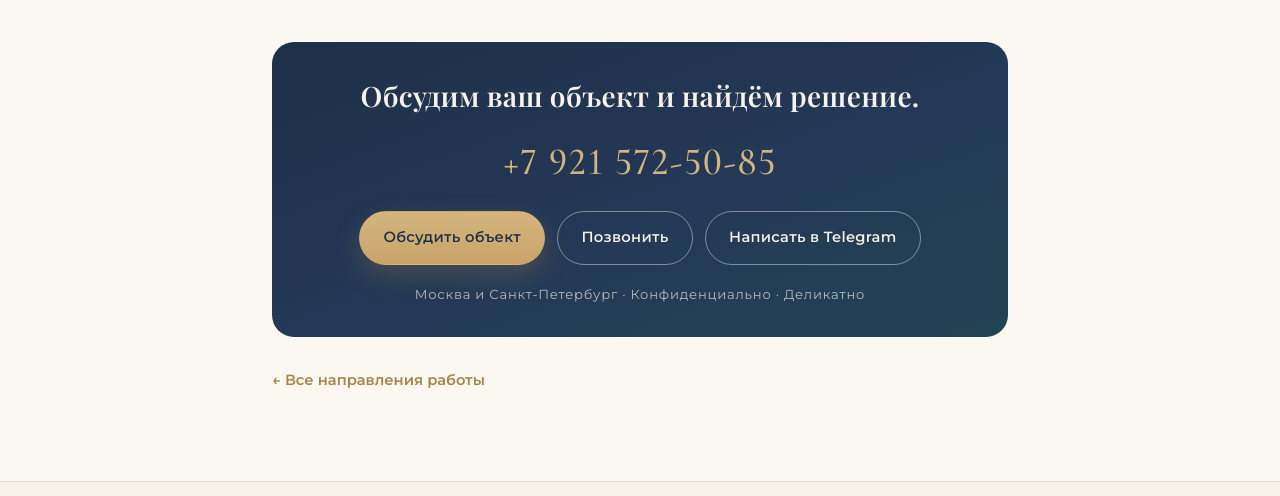
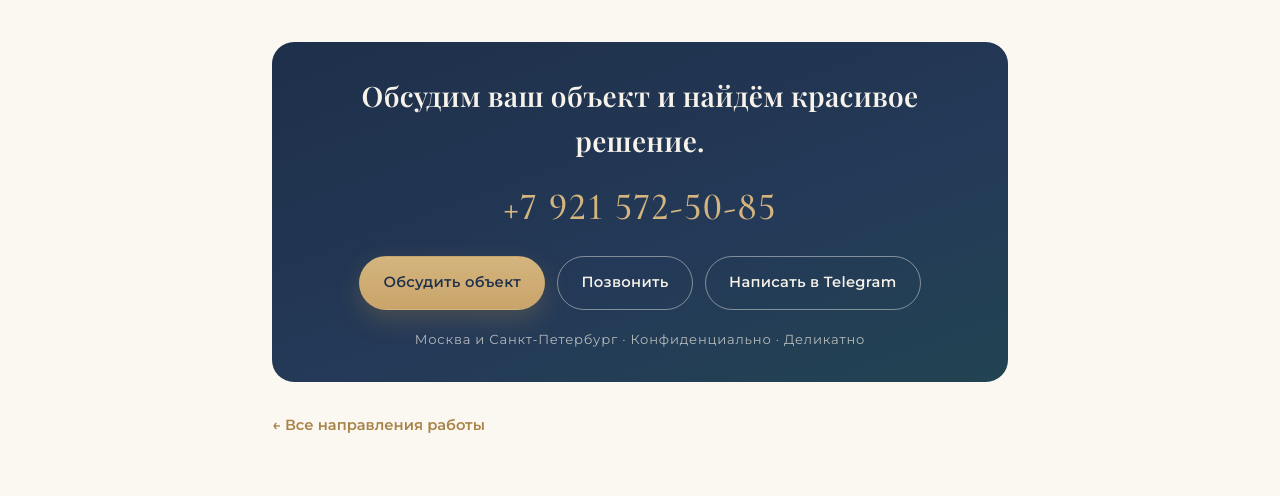
Before and after one commit to citius-solutions/citius-solutions.github.io, a plain HTML site: page napravleniya/kvartiry.html in a window 1280 px wide. Shown: the part 3581-4077 px from the top of the page. Drawn offline with Linux system fonts and the light colour scheme.

Commit message:
CTA: найдём красивое решение

```diff
--- a/napravleniya/kvartiry.html
+++ b/napravleniya/kvartiry.html
@@ -152,7 +152,7 @@
         </div>
 
         <aside class="article-cta">
-          <h2>Обсудим ваш объект и&nbsp;найдём решение.</h2>
+          <h2>Обсудим ваш объект и&nbsp;найдём красивое решение.</h2>
           <a class="phone" href="tel:+79215725085">+7 921 572-50-85</a>
           <div class="btn-row">
             <a class="btn btn--gold" href="../#contacts">Обсудить объект</a>
```
Also changed, not shown: index.html (+1 -1 lines), napravleniya/investicii.html (+1 -1 lines), napravleniya/kommercheskaya-nedvizhimost.html (+1 -1 lines), napravleniya/nalogovaya-optimizaciya.html (+1 -1 lines), napravleniya/yuridicheski-slozhnye.html (+1 -1 lines), napravleniya/zagorodnye-doma.html (+1 -1 lines), napravleniya/zemelnye-uchastki.html (+1 -1 lines), poleznoe/ipoteka-vychet.html (+1 -1 lines), poleznoe/kak-prodat-kvartiru-bez-naloga.html (+1 -1 lines), poleznoe/kak-prodat-unasledovannuyu-kvartiru.html (+1 -1 lines), poleznoe/mozhno-li-prodat-dom-bez-mezhevaniya.html (+1 -1 lines), poleznoe/mozhno-li-prodat-kvartiru-v-ipoteke.html (+1 -1 lines).
